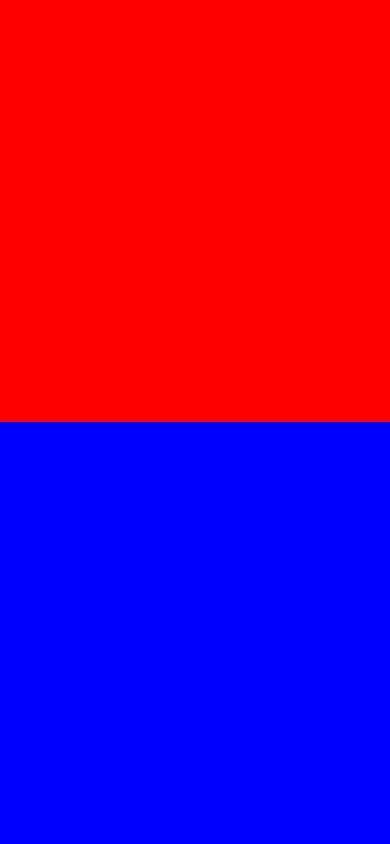
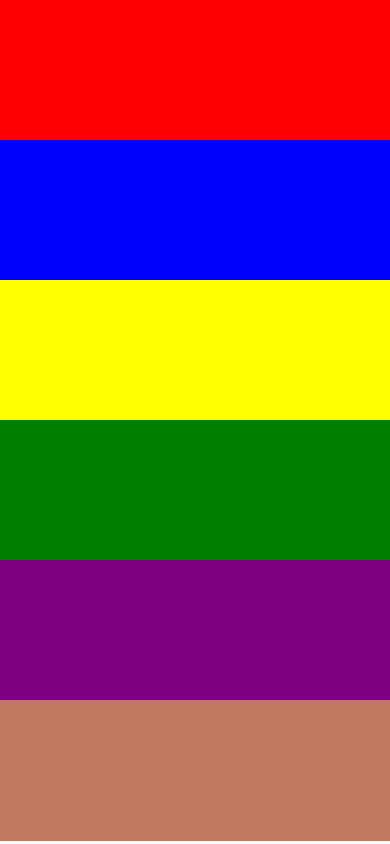
Before and after one commit to infuzeX/menu, a plain HTML site: page index.html in a window 390 px wide. Shown: the top 844 px of the page. Drawn offline with nearby package versions, Linux system fonts and the light colour scheme.

Commit message:
Update style.css

```diff
--- a/style.css
+++ b/style.css
@@ -10,6 +10,12 @@ body {
   }
   .col-md-4{
     height: 50vh;
+  }
+
+  @media only screen and (max-width: 600px) {
+    .col-md-4{
+      height: 16.6vh;
+    }
   }
 
 <!--margin css property of div-->
```
